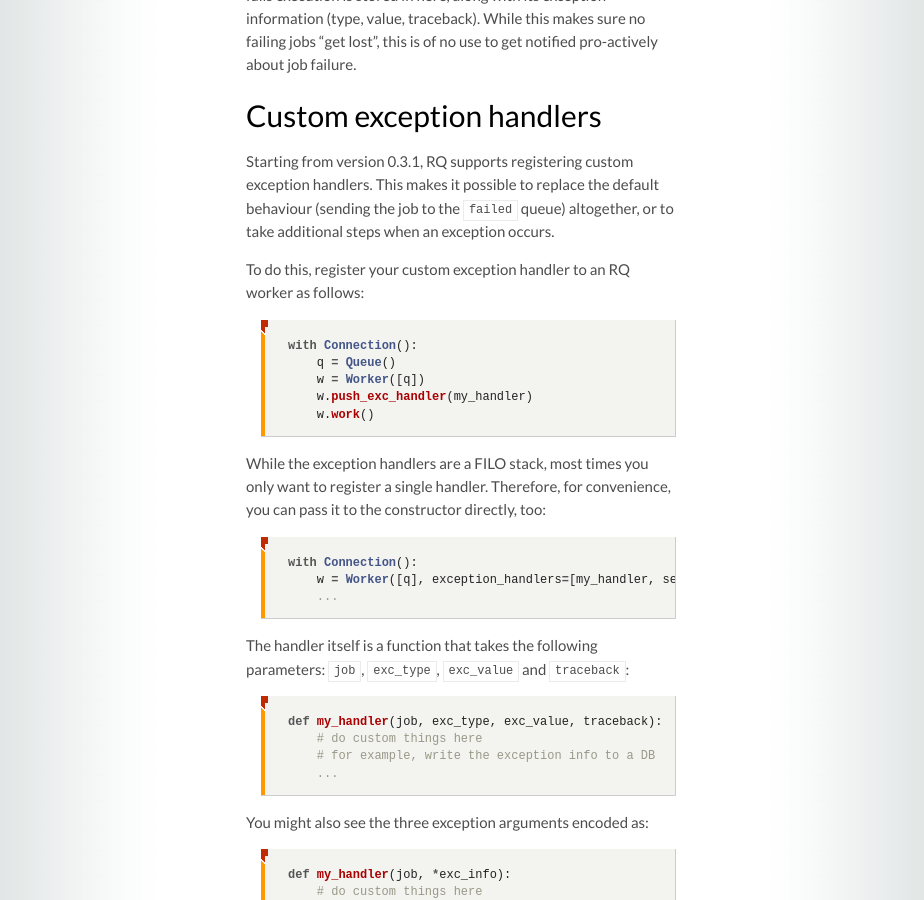
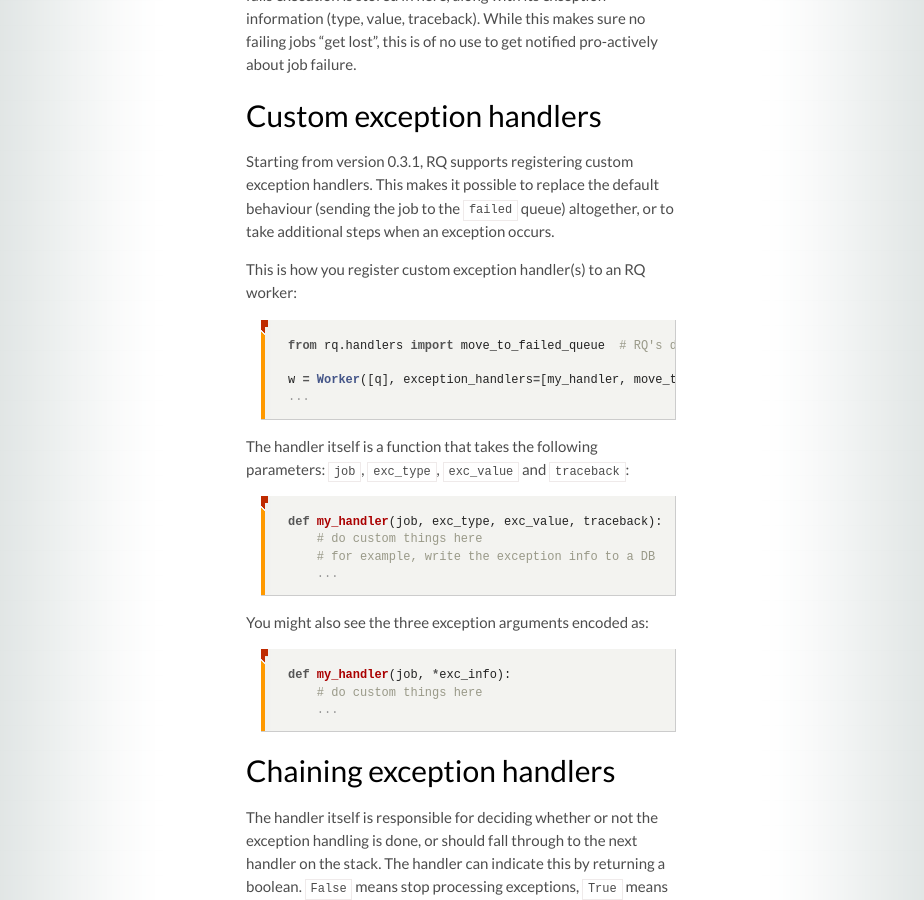
Before and after one commit to rq/rq, a Jekyll site: the page built from docs/docs/exceptions.md, in a window 1280 px wide and 900 px high, scrolled down 524 px. Shown: the whole window, without its empty margins (179-1103 px from the left). Built offline with Jekyll 4.4.1, drawn with Linux system fonts in a browser that asks for light colours; some web fonts are replaced.

Commit message:
Modified docs to use emphasize the best way to configure exception handlers.

```diff
--- a/docs/docs/exceptions.md
+++ b/docs/docs/exceptions.md
@@ -8,37 +8,26 @@ background, how do you get notified of these exceptions?
 
 ## Default: the `failed` queue
 
-The default safety net for RQ is the `failed` queue.  Every job that fails
+The default safety net for RQ is the `failed` queue. Every job that fails
 execution is stored in here, along with its exception information (type,
-value, traceback).  While this makes sure no failing jobs "get lost", this is
+value, traceback). While this makes sure no failing jobs "get lost", this is
 of no use to get notified pro-actively about job failure.
 
 
 ## Custom exception handlers
 
 Starting from version 0.3.1, RQ supports registering custom exception
-handlers.  This makes it possible to replace the default behaviour (sending
+handlers. This makes it possible to replace the default behaviour (sending
 the job to the `failed` queue) altogether, or to take additional steps when an
 exception occurs.
 
-To do this, register your custom exception handler to an RQ worker as follows:
+This is how you register custom exception handler(s) to an RQ worker:
 
 {% highlight python %}
-with Connection():
-    q = Queue()
-    w = Worker([q])
-    w.push_exc_handler(my_handler)
-    w.work()
-{% endhighlight %}
+from rq.handlers import move_to_failed_queue  # RQ's default exception handler
 
-While the exception handlers are a FILO stack, most times you only want to
-register a single handler. Therefore, for convenience, you can pass it to the
-constructor directly, too:
-
-{% highlight python %}
-with Connection():
-    w = Worker([q], exception_handlers=[my_handler, self.move_to_failed_queue])
-    ...
+w = Worker([q], exception_handlers=[my_handler, move_to_failed_queue])
+...
 {% endhighlight %}
 
 The handler itself is a function that takes the following parameters: `job`,
```
